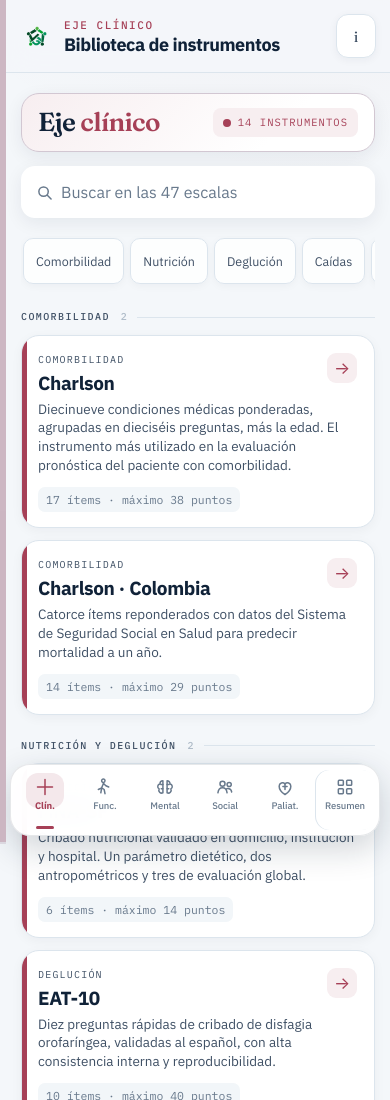
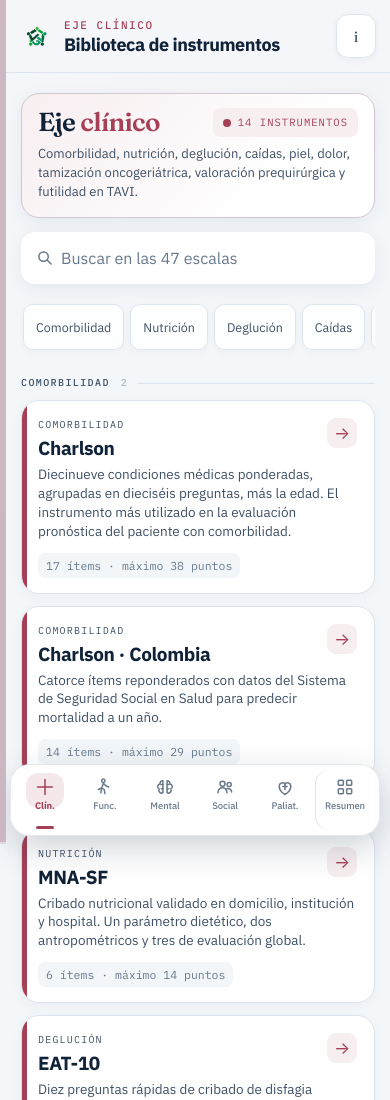
Before and after one commit to DRCLLANO/vgi-herramienta-digital, a plain HTML site: page index.html in a window 390 px wide. Shown: the top 1100 px of the page. Drawn offline with Linux system fonts and the light colour scheme.

Commit message:
Add files via upload

```diff
--- a/ui-v3.css
+++ b/ui-v3.css
@@ -114,11 +114,11 @@ header.top{align-items:center;min-height:76px;padding:calc(14px + env(safe-area-
 
 /* Ajustes de interfaz posteriores a 2.11.0: tarjeta del eje compacta en movil y flujo continuo en pantallas anchas */
 @media (max-width:560px){
-  .hero{display:flex;align-items:center;justify-content:space-between;gap:12px;padding:14px 16px;margin-bottom:14px;}
+  .hero{display:grid;grid-template-columns:minmax(0,1fr) auto;align-items:center;column-gap:12px;row-gap:8px;padding:14px 16px 15px;margin-bottom:14px;}
   .hero::after{display:none;}
-  .hero h2{font-size:26px;margin:0;}
-  .hero p{display:none;}
-  .hero .cnt{margin-top:0;flex:none;}
+  .hero h2{grid-column:1;grid-row:1;font-size:26px;margin:0;}
+  .hero .cnt{grid-column:2;grid-row:1;margin-top:0;}
+  .hero p{grid-column:1/-1;grid-row:2;font-size:13px;line-height:1.45;}
 }
 @media (min-width:1240px){
   #list .grp-eje{display:none;}
```
